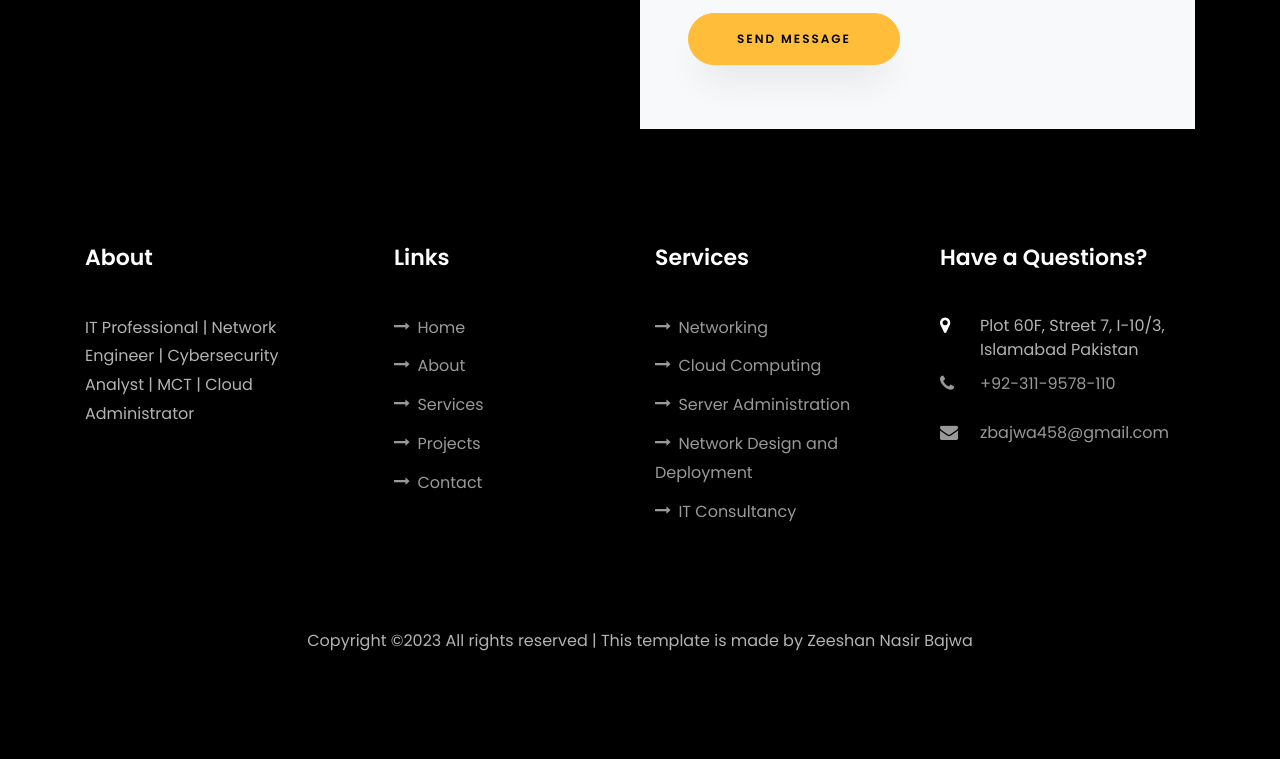
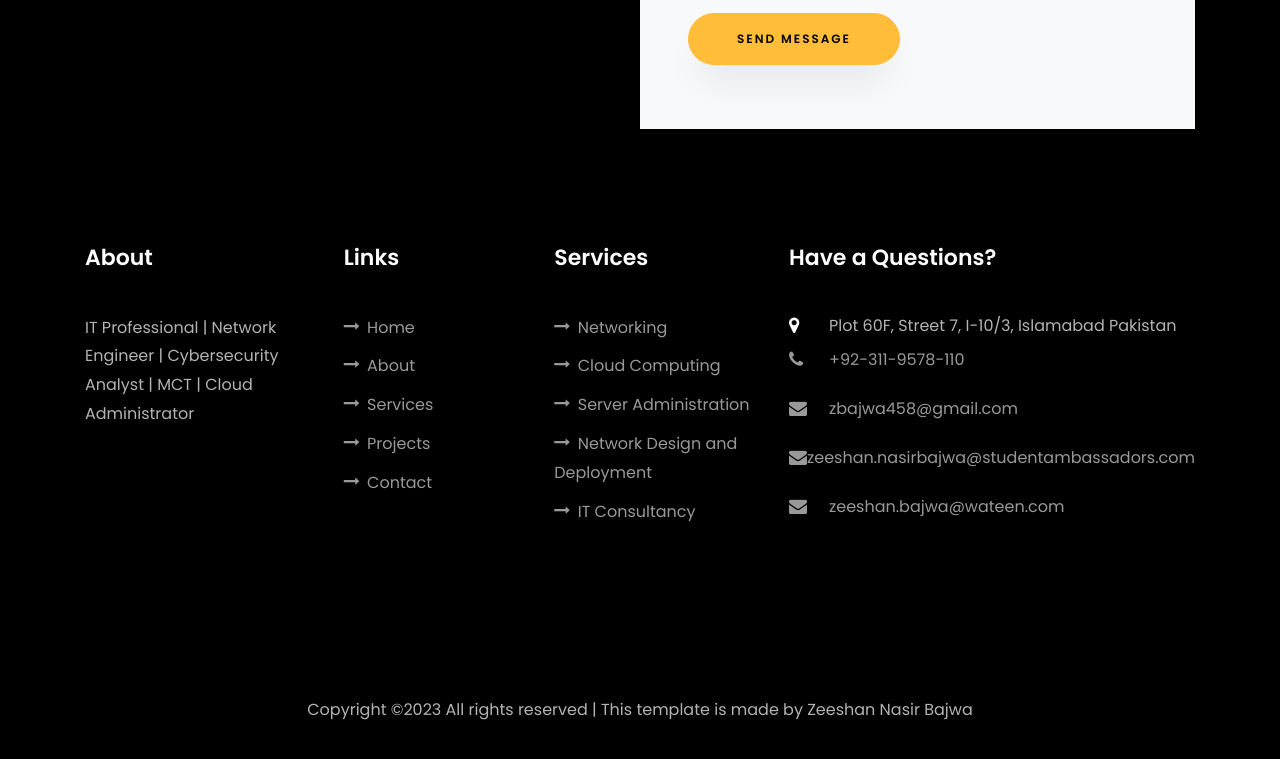
Before and after one commit to zeeshanbajwa1/Portfolio-Website, a plain HTML site: page index.html in a window 1280 px wide. Shown: the part 8854-9613 px from the top of the page. Drawn offline with Linux system fonts and the light colour scheme; files whose address does not match are found by name.

Commit message:
Update index.html

```diff
--- a/index.html
+++ b/index.html
@@ -627,6 +627,8 @@
 	                <li><span class="icon icon-map-marker"></span><span class="text">Plot 60F, Street 7, I-10/3, Islamabad Pakistan</span></li>
 	                <li><a href="#"><span class="icon icon-phone"></span><span class="text">+92-311-9578-110</span></a></li>
 	                <li><a href="#"><span class="icon icon-envelope"></span><span class="text">zbajwa458@gmail.com</span></a></li>
+			<li><a href="#"><span class="icon icon-envelope"></span><span class="text">zeeshan.nasirbajwa@studentambassadors.com</span></a></li>
+			<li><a href="#"><span class="icon icon-envelope"></span><span class="text">zeeshan.bajwa@wateen.com</span></a></li>
 	              </ul>
 	            </div>
             </div>
```
